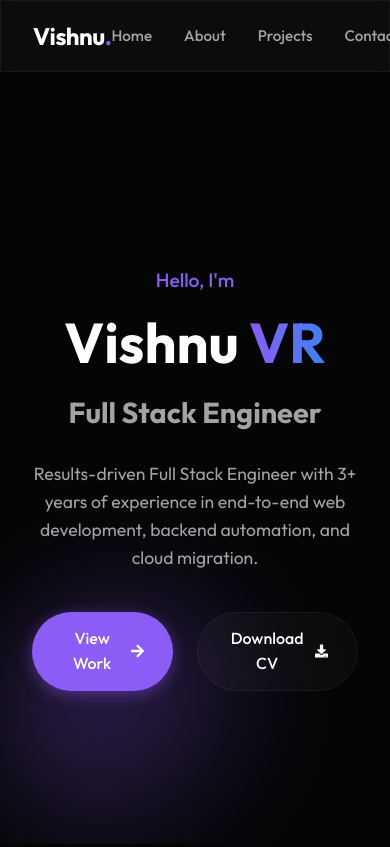
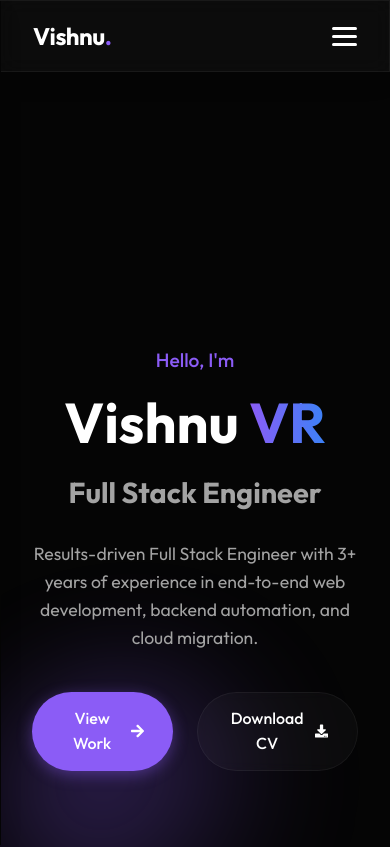
Before and after one commit to vvronline/portfolio, a React (Vite) app: page / in a window 390 px wide. Shown: the top 847 px of the page. Built offline with nearby package versions, Linux system fonts and the light colour scheme.

Commit message:
feat: Add a responsive Navbar component with global styling and utility classes.

```diff
--- a/src/components/Navbar.css
+++ b/src/components/Navbar.css
@@ -40,3 +40,74 @@
 .nav-links a:hover {
     color: var(--primary);
 }
+
+/* Mobile Menu */
+.menu-icon {
+    display: none;
+    cursor: pointer;
+}
+
+.bar {
+    display: block;
+    width: 25px;
+    height: 3px;
+    margin: 5px auto;
+    -webkit-transition: all 0.3s ease-in-out;
+    transition: all 0.3s ease-in-out;
+    background-color: var(--text-main);
+    border-radius: 2px;
+}
+
+@media (max-width: 768px) {
+    .menu-icon {
+        display: block;
+        z-index: 1001;
+        /* Ensure icon is above menu */
+    }
+
+    .menu-icon.active .bar:nth-child(2) {
+        opacity: 0;
+    }
+
+    .menu-icon.active .bar:nth-child(1) {
+        transform: translateY(8px) rotate(45deg);
+    }
+
+    .menu-icon.active .bar:nth-child(3) {
+        transform: translateY(-8px) rotate(-45deg);
+    }
+
+    .nav-links {
+        position: fixed;
+        left: -100%;
+        top: 0;
+        flex-direction: column;
+        background-color: rgba(5, 5, 5, 0.95);
+        /* High opacity background */
+        width: 100%;
+        height: 100vh;
+        /* Full viewport height */
+        text-align: center;
+        transition: 0.3s;
+        box-shadow: 0 10px 27px rgba(0, 0, 0, 0.05);
+        justify-content: center;
+        /* Center items vertically */
+        align-items: center;
+        padding-top: 0;
+        /* aligned by flex */
+        backdrop-filter: blur(10px);
+    }
+
+    .nav-links.active {
+        left: 0;
+    }
+
+    .nav-links li {
+        margin: 1.5rem 0;
+    }
+
+    .nav-links a {
+        font-size: 1.5rem;
+        /* Larger font for mobile */
+    }
+}
--- a/src/components/Navbar.jsx
+++ b/src/components/Navbar.jsx
@@ -2,16 +2,24 @@ import React from 'react';
 import './Navbar.css';
 
 const Navbar = () => {
+  const [isOpen, setIsOpen] = React.useState(false);
+
   return (
     <nav className="navbar glass">
       <div className="container navbar-container">
         <a href="#" className="logo">Vishnu<span className="dot">.</span></a>
 
-        <ul className="nav-links">
-          <li><a href="#home">Home</a></li>
-          <li><a href="#about">About</a></li>
-          <li><a href="#projects">Projects</a></li>
-          <li><a href="#contact">Contact</a></li>
+        <div className={`menu-icon ${isOpen ? 'active' : ''}`} onClick={() => setIsOpen(!isOpen)}>
+          <span className="bar"></span>
+          <span className="bar"></span>
+          <span className="bar"></span>
+        </div>
+
+        <ul className={`nav-links ${isOpen ? 'active' : ''}`}>
+          <li><a href="#home" onClick={() => setIsOpen(false)}>Home</a></li>
+          <li><a href="#about" onClick={() => setIsOpen(false)}>About</a></li>
+          <li><a href="#projects" onClick={() => setIsOpen(false)}>Projects</a></li>
+          <li><a href="#contact" onClick={() => setIsOpen(false)}>Contact</a></li>
         </ul>
       </div>
     </nav>
--- a/src/index.css
+++ b/src/index.css
@@ -4,7 +4,8 @@
   /* Colors */
   --bg-dark: #050505;
   --bg-secondary: #0a0a0a;
-  --primary: #8b5cf6; /* Violet */
+  --primary: #8b5cf6;
+  /* Violet */
   --primary-glow: rgba(139, 92, 246, 0.4);
   --accent: #cyan;
   --text-main: #ffffff;
@@ -37,6 +38,7 @@ body {
   color: var(--text-main);
   overflow-x: hidden;
   line-height: 1.6;
+  padding-top: var(--nav-height);
 }
 
 a {
@@ -84,13 +86,16 @@ button {
 ::-webkit-scrollbar {
   width: 8px;
 }
+
 ::-webkit-scrollbar-track {
   background: var(--bg-dark);
 }
+
 ::-webkit-scrollbar-thumb {
   background: var(--primary);
   border-radius: 4px;
 }
+
 ::-webkit-scrollbar-thumb:hover {
   background: #7c3aed;
 }
```
